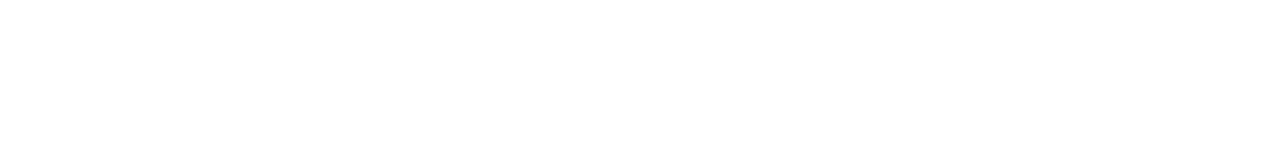
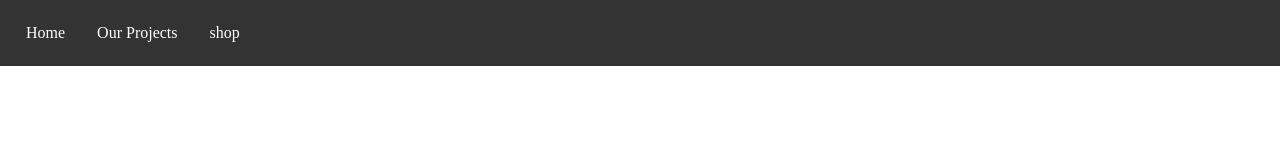
Before and after one commit to jblufun/JJJEngineering.github.io, a plain HTML site: page index.html in a window 1280 px wide. Drawn offline with Linux system fonts and the light colour scheme.

Commit message:
Update index.html

```diff
--- a/index.html
+++ b/index.html
@@ -3,7 +3,13 @@
 
 
 <head>
-  <title>Grandpa's Stuff</title>
+  <title>Grandpa's Stuff 😀</title>
   <meta charset="utf-8">
   <link rel="stylesheet" href="style.css">
  </head>
+
+  <body>
+    <ul>
+    <li><a href="index.html">Home</a></li>
+      <li><a href="our-projects.html">Our Projects</a></li>
+      <li><a href="shop.html">shop</a></li>
```
